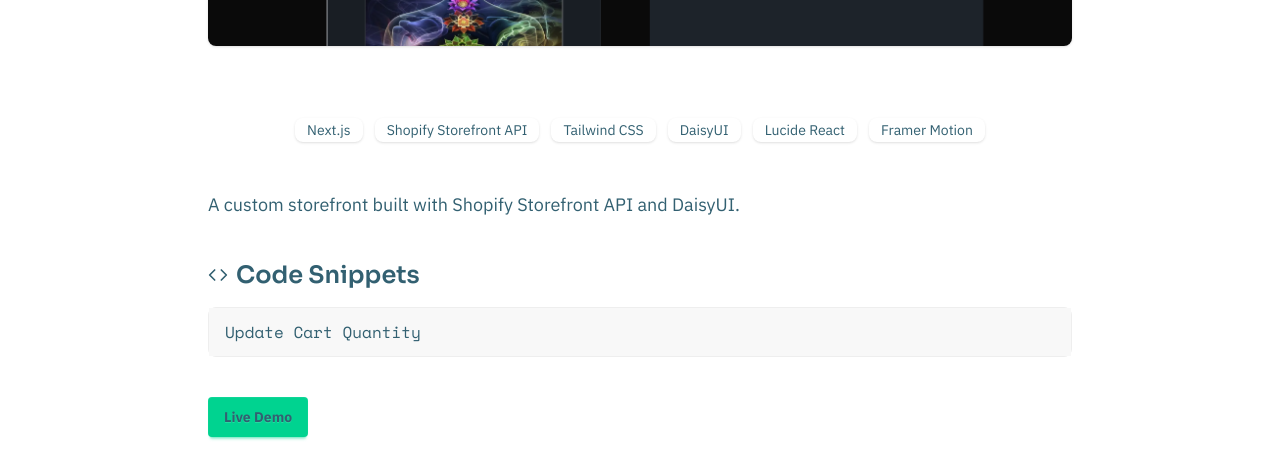
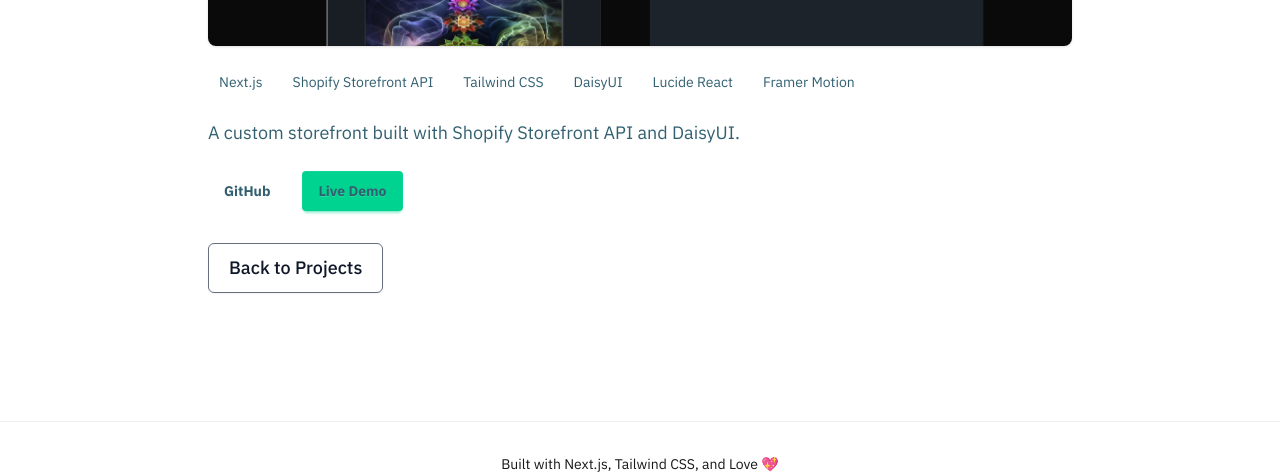
Before and after one commit to RW2023/ryan-2025, a Next.js app: page /projects/headless-shopify-store in a window 1280 px wide. Shown: the part 423-898 px from the top of the page. Built offline with nearby package versions, Linux system fonts and the light colour scheme; no server answers.

Commit message:
feat(ProjectDetailPage): integrate ThoughtsSection and remove unused components

```diff
--- a/src/app/projects/[slug]/page.tsx
+++ b/src/app/projects/[slug]/page.tsx
@@ -3,22 +3,11 @@
 // app/projects/[slug]/page.tsx
 import { notFound } from "next/navigation";
 import { allProjects } from "@/data/projects";
+import { projectThoughts } from "@/data/projectThoughts";
 import Image from "next/image";
 import Button from "@/components/Button";
-import CodeSnippetAccordion from "@/components/CodeSnippetAccordion";
-import { snippetsBySlug } from "@/data/snippets";
-import SkillsGrid, { Skill } from "@/components/SkillsGrid";
+import ThoughtsSection from "@/components/ThoughtsSection";
 import ReadmeDrawer from "@/components/ReadmeDrawer";
-
-// Utility to check if a GitHub repo is available (public + reachable)
-async function isRepoAvailable(url: string) {
-    try {
-        const res = await fetch(url, { method: "HEAD", cache: "no-store" });
-        return res.ok;
-    } catch {
-        return false;
-    }
-}
 
 export async function generateStaticParams() {
     return allProjects.map((project) => ({ slug: project.slug }));
@@ -35,9 +24,7 @@ export default async function ProjectDetailPage({
     const imageSrc = project.imageUrl ||
         `https://placehold.co/800x400.png?text=Preview`;
 
-    const skillProps: Skill[] = (project.tools ?? []).map((tool) => ({ name: tool }));
-
-    const showGitHub = await isRepoAvailable(project.githubUrl); // 👉 Conditional GitHub check
+    const thoughts = projectThoughts[project.slug];
 
     return (
         <div className="max-w-4xl mx-auto px-4 py-12">
@@ -54,19 +41,18 @@ export default async function ProjectDetailPage({
                 />
             </div>
 
-            <SkillsGrid skills={skillProps} showSearch={false} />
+            <div className="flex flex-wrap gap-2 mb-6">
+                {project.tools.map((tag) => (
+                    <span key={tag} className="badge badge-secondary text-primary">
+                        {tag}
+                    </span>
+                ))}
+            </div>
 
             <p className="text-lg leading-relaxed mb-6">{project.description}</p>
+            <ReadmeDrawer githubUrl={project.githubUrl} />
 
-            {snippetsBySlug[project.slug] && (
-                <div className="mb-10">
-                    <CodeSnippetAccordion snippets={snippetsBySlug[project.slug]} />
-                    <ReadmeDrawer githubUrl={project.githubUrl} />
-                </div>
-            )}
-
-            <div className="flex gap-4 mb-10">
-                {showGitHub && (
+            <div className="flex gap-4">
                 <a
                     href={project.githubUrl}
                     className="btn btn-outline"
@@ -75,7 +61,6 @@ export default async function ProjectDetailPage({
                 >
                     GitHub
                 </a>
-                )}
                 <a
                     href={project.liveUrl}
                     className="btn btn-success"
@@ -85,6 +70,8 @@ export default async function ProjectDetailPage({
                     Live Demo
                 </a>
             </div>
+
+            {thoughts && <ThoughtsSection thoughts={thoughts} />}
 
             <div className="mt-8">
                 <Button
```
Lines whose indentation alone changed are shown as unchanged.
